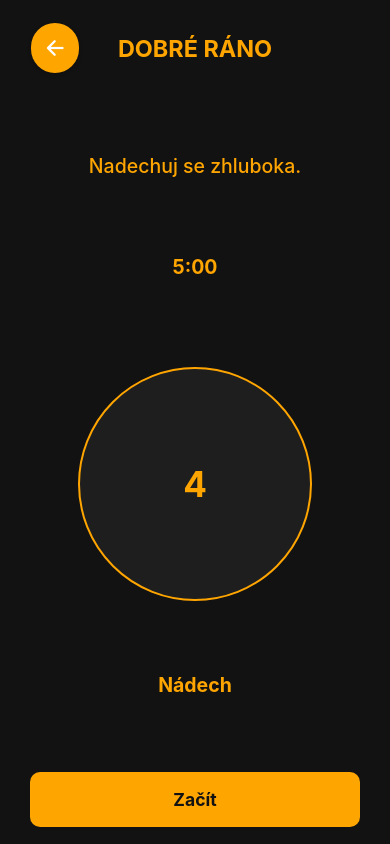
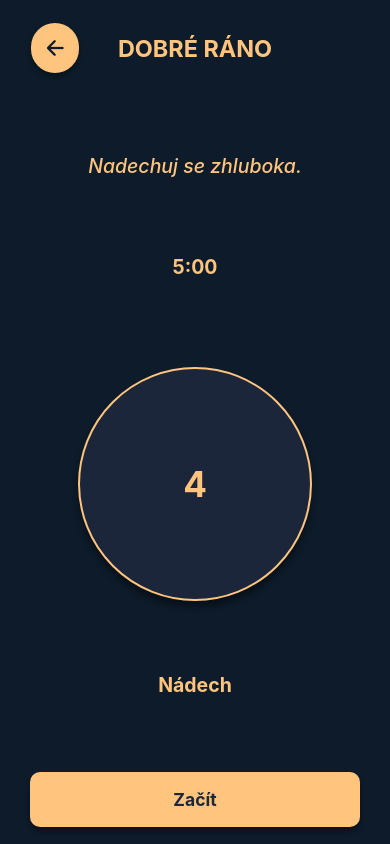
Before and after one commit to bobbbnpm/DECH, a React Native app: screen /GoodMorningExercise in a window 390 px wide. Built offline with nearby package versions, Linux system fonts and the light colour scheme.

Commit message:
update popisy dobre rano

```diff
--- a/screens/ExercisesScreen.js
+++ b/screens/ExercisesScreen.js
@@ -10,7 +10,7 @@ const ExercisesScreen = () => {
       <Text style={styles.header}>VYBER SI CVIČENÍ</Text>
 
       {[
-        { key: "GoodMorningDescript", title: "DOBRÉ RÁNO", description: "Probuzení pomocí Wim Hofovy metody." },
+        { key: "GoodMorningDescript", title: "DOBRÉ RÁNO", description: "Probuzení pomocí dýchání 4-4-8-2, které okysličuje tělo a nastartuje den v klidu a rovnováze." },
         { key: "DenBezStresuP", title: "DEN BEZ STRESU", description: "Box breathing 4-4-4-4 pro redukci stresu." },
         { key: "DychaniPredSpanimP", title: "DÝCHÁNÍ PŘED SPANÍM", description: "4-7-8 dýchání pro lepší spánek." },
         { key: "ZmirneniStresuPredZkouskouP", title: "ZMÍRNĚNÍ STRESU PŘED ZKOUŠKOU", description: "3-3-3-3 Box Breathing" },
--- a/screens/GoodMorningDescript.js
+++ b/screens/GoodMorningDescript.js
@@ -28,8 +28,9 @@ const GoodMorningDescript = () => {
 
         <View style={styles.descriptionBox}>
           <Text style={styles.description}>
-            Wim Hofova metoda je intenzivní dechová technika, která pomáhá probudit tělo i mysl.
-            Podporuje okysličení, zvyšuje soustředění a dodává energii na celý den.
+          Tato dechová technika pomáhá začít den v klidu a pohodě, uvolňuje napětí po probuzení a dodává energii. Pomalý výdech navozuje pocit uvolnění, což pomáhá tělu i mysli přejít do nového dne bez stresu.
+          {"\n\n"}
+          Kontrolované dýchání zlepšuje soustředění a pomáhá cítit se svěže, klidně. Připraví tělo na vše, co den přinese.
           </Text>
         </View>
 
@@ -105,6 +106,8 @@ const styles = StyleSheet.create({
     marginVertical: height * 0.15,
     backgroundColor: "#EDE7F6",
     width: "90%",
+    marginBottom: height * 0.04,
+    marginTop: height * 0.02,
   },
   description: {
     fontSize: width * 0.05,
--- a/screens/GoodMorningExercise.js
+++ b/screens/GoodMorningExercise.js
@@ -3,34 +3,32 @@ import { View, Text, TouchableOpacity, StyleSheet, Animated, Dimensions } from "
 import { Ionicons } from "@expo/vector-icons";
 import { useNavigation, useRoute } from "@react-navigation/native";
 import { SafeAreaView, useSafeAreaInsets } from "react-native-safe-area-context";
+import { LinearGradient } from "expo-linear-gradient";
 
 const { width, height } = Dimensions.get("window");
 
-// Dechová technika – Wim Hof metoda
 const breathCycle = [
-  { phase: "Nádech", duration: 4000, scale: 1.2 }, // 4 sekundy nádech
-  { phase: "Zadržet dech", duration: 4000, scale: 1.2 }, // 4 sekundy držení
-  { phase: "Výdech", duration: 8000, scale: 1 }, // 6–8 sekund výdech
-  { phase: "Zadržet dech", duration: 2000, scale: 1 }, // 2 sekundy pauza
+  { phase: "Nádech", duration: 4000, scale: 1.2 },
+  { phase: "Zadržet dech", duration: 4000, scale: 1.2 },
+  { phase: "Výdech", duration: 8000, scale: 1 },
+  { phase: "Zadržet dech", duration: 2000, scale: 1 },
 ];
 
 const comfortingTexts = [
   "Nadechuj se zhluboka.",
   "Uvolni ramena.",
-  "S každým výdechem nech odcházet napětí.",
   "Dýchej nosem, pomáhá to tělu lépe se okysličit.",
   "Soustřeď se na rytmus svého dechu, buď tady a teď.",
   "Pomalý výdech uklidňuje nervový systém.",
-  "Ráno je nový začátek, nadechni se s úsměvem.",
   "Dýchej vědomě a pomalu.",
   "Hýbej prsty na rukou i nohou, aktivuješ tak krevní oběh.",
   "Po dechovém cvičení se napij čisté vody.",
   "Soustřeď se jen na svůj dech, nic jiného teď není důležité.",
-  "Nech myšlenky volně plynout, teď se věnuj jen dýchání.",
+  "Nech myšlenky volně plynout, soustřeď se jen na dýchání.",
   "Dýchej hluboko do břicha.",
-  "Po cvičení se připrav na nový den, začni ho klidně.",
+  "Při každém nádechu by se mělo břicho mírně rozpínat.",
+  "Po cvičení začni nový den v klidu.",
 ];
-
 
 const GoodMorningExercise = () => {
   const navigation = useNavigation();
@@ -68,7 +66,6 @@ const GoodMorningExercise = () => {
         });
       }, 1000);
 
-      // Hlavní časovač podle vybraného času
       countdown = setInterval(() => {
         setRemainingTime((prev) => {
           if (prev <= 1000) {
@@ -106,7 +103,6 @@ const GoodMorningExercise = () => {
       }
     }, [breathing]);
 
-  // Převod milisekund na minuty a sekundy
   const formatTime = (time) => {
     const minutes = Math.floor(time / 60000);
     const seconds = ((time % 60000) / 1000).toFixed(0);
@@ -120,29 +116,25 @@ const GoodMorningExercise = () => {
           paddingLeft: insets.left,
           paddingRight: insets.right }]}>
     <View style={styles.container}>
-      {/* Hlavička s tlačítkem zpět */}
+
       <View style={styles.header}>
         <TouchableOpacity onPress={() => navigation.goBack()} style={styles.backButton}>
-          <Ionicons name="arrow-back" size={24} color="#FFF" />
+          <Ionicons name="arrow-back" size={24} color="#0D1B2A" />
         </TouchableOpacity>
         <Text style={styles.title}>DOBRÉ RÁNO</Text>
       </View>
 
-      {/* Časovač odpočítávající do konce cvičení */}
       <Text style={styles.comfortingText}>{comfortingTexts[textIndex]}</Text>
       <Text style={styles.timer}>{formatTime(remainingTime)}</Text>
 
-      {/* Animovaný kruh s odpočtem uvnitř */}
       <View style={styles.circleContainer}>
         <Animated.View style={[styles.circle, { transform: [{ scale: scaleAnim }] }]}>
           <Text style={styles.circleText}>{phaseTime}</Text>
         </Animated.View>
       </View>
 
-      {/* Text fáze dýchání pod kruhem */}
       <Text style={styles.phaseText}>{breathCycle[phaseIndex].phase}</Text>
 
-      {/* Tlačítko Start/Stop */}
       <TouchableOpacity style={styles.button} onPress={() => setBreathing(!breathing)}>
         <Text style={styles.buttonText}>{breathing ? "Zastavit" : "Začít"}</Text>
       </TouchableOpacity>
@@ -154,56 +146,56 @@ const GoodMorningExercise = () => {
 const styles = StyleSheet.create({
   safeContainer: {
     flex: 1,
-    backgroundColor: "#121212",
+    backgroundColor: "#0D1B2A", // Jemná noční modř přecházející do rána
   },
   container: {
     flex: 1,
-    backgroundColor: "#121212",
     paddingHorizontal: width * 0.03,
     justifyContent: "space-between",
     paddingVertical: height * 0.02
   },
   header: {
-  flexDirection: "row",
-  alignItems: "center",
-  justifyContent: "center",
-  marginTop: height * 0.02,
-  position: "relative",
+    flexDirection: "row",
+    alignItems: "center",
+    justifyContent: "center",
+    marginTop: height * 0.02,
+    position: "relative",
   },
   backButton: {
     position: "absolute",
     left: width * 0.05,
-    backgroundColor: "#FFA500",
+    backgroundColor: "#FFC47E",
     borderRadius: 50,
     padding: 12,
-    shadowOffset: { width: 0, height: 2 },
-    shadowOpacity: 0.2,
-    shadowRadius: 4,
-    elevation: 3,
+    shadowOffset: { width: 0, height: 4 },
+    shadowOpacity: 0.3,
+    shadowRadius: 5,
+    elevation: 4,
   },
   title: {
     fontSize: width * 0.06,
     fontWeight: "bold",
     textAlign: "center",
-    color: "#FFA500",
+    color: "#FFC47E",
   },
   comfortingText: {
     fontSize: width * 0.05,
     fontWeight: "500",
     textAlign: "center",
-    color: "#FFA500",
+    color: "#FFC47E",
     marginTop: height * 0.04,
     marginBottom: height * 0.02,
     maxWidth: "80%",
     alignSelf: "center",
     lineHeight: width * 0.06,
+    fontStyle: "italic", // Jemnější ranní pocit
   },
   timer: {
     fontSize: width * 0.05,
     fontWeight: "bold",
     textAlign: "center",
     marginBottom: height * 0.02,
-    color: "#FFA500",
+    color: "#FFC47E",
   },
   circleContainer: {
     alignItems: "center",
@@ -214,34 +206,42 @@ const styles = StyleSheet.create({
     width: width * 0.6,
     height: width * 0.6,
     borderRadius: width * 0.3,
-    backgroundColor: "#1E1E1E", // Tmavě šedé pozadí pro kontrast
+    backgroundColor: "#1B263B",
     alignItems: "center",
     justifyContent: "center",
     borderWidth: 2,
-    borderColor: "#FFA500", // Modrý okraj pro lepší viditelnost
+    borderColor: "#FFC47E",
+    shadowOffset: { width: 0, height: 6 },
+    shadowOpacity: 0.4,
+    shadowRadius: 6,
+    elevation: 5,
   },
   circleText: {
     fontSize: width * 0.09,
     fontWeight: "bold",
-    color: "#FFA500", // Světle modrá pro lepší viditelnost
+    color: "#FFC47E",
   },
   phaseText: {
     fontSize: width * 0.05,
     fontWeight: "bold",
     textAlign: "center",
     marginBottom: height * 0.02,
-    color: "#FFA500", // Modrá pro dobrý kontrast
+    color: "#FFC47E",
   },
   button: {
-    backgroundColor: "#FFA500", // Modrá pro lepší viditelnost
+    backgroundColor: "#FFC47E",
     padding: height * 0.02,
     borderRadius: 10,
     width: "90%",
     alignSelf: "center",
     alignItems: "center",
+    shadowOffset: { width: 0, height: 5 },
+    shadowOpacity: 0.3,
+    shadowRadius: 5,
+    elevation: 4,
   },
   buttonText: {
-    color: "#121212", // Černá, aby to bylo čitelné na světlém tlačítku
+    color: "#1B263B",
     fontSize: width * 0.045,
     fontWeight: "bold"
   },
```
